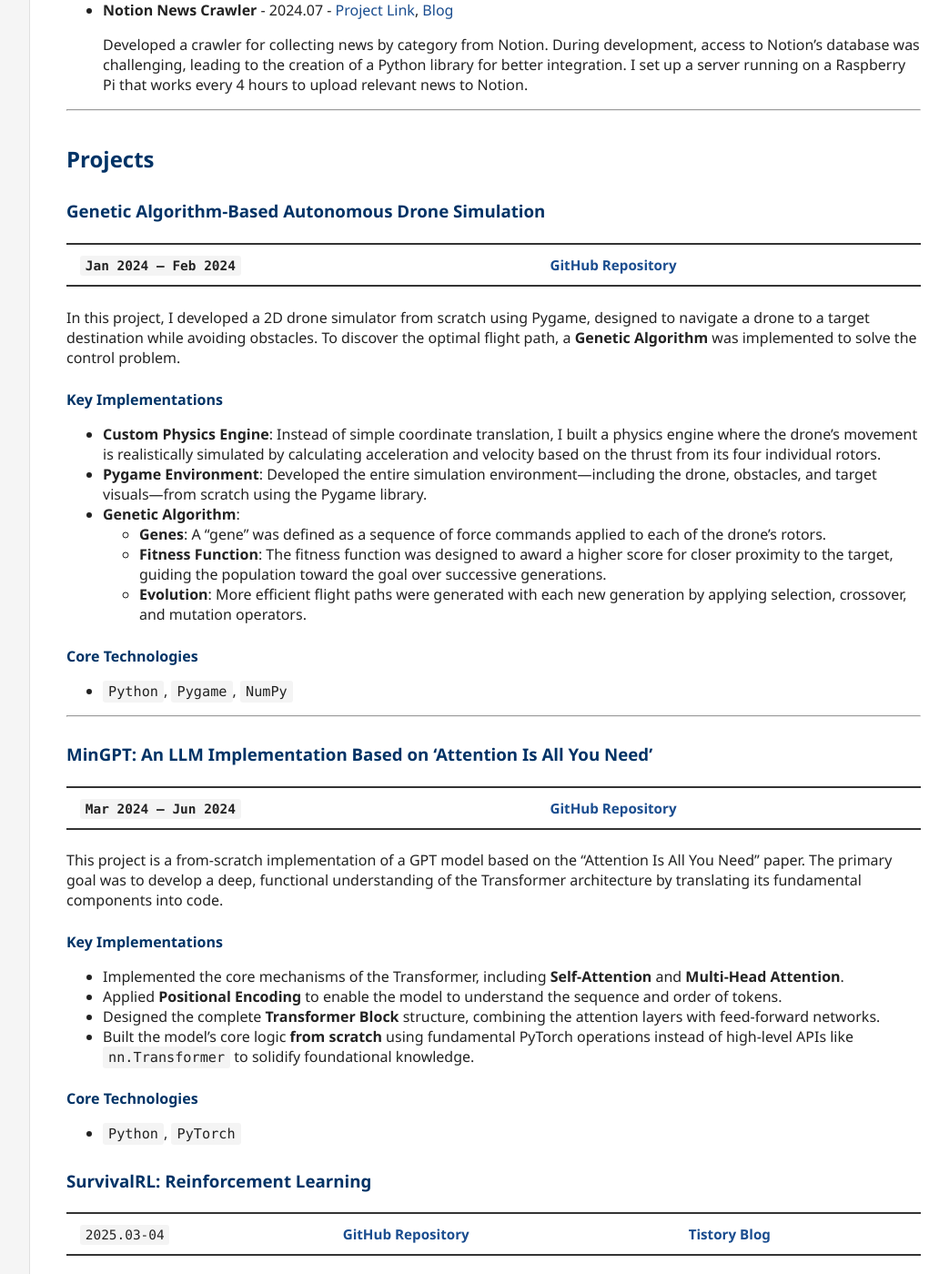
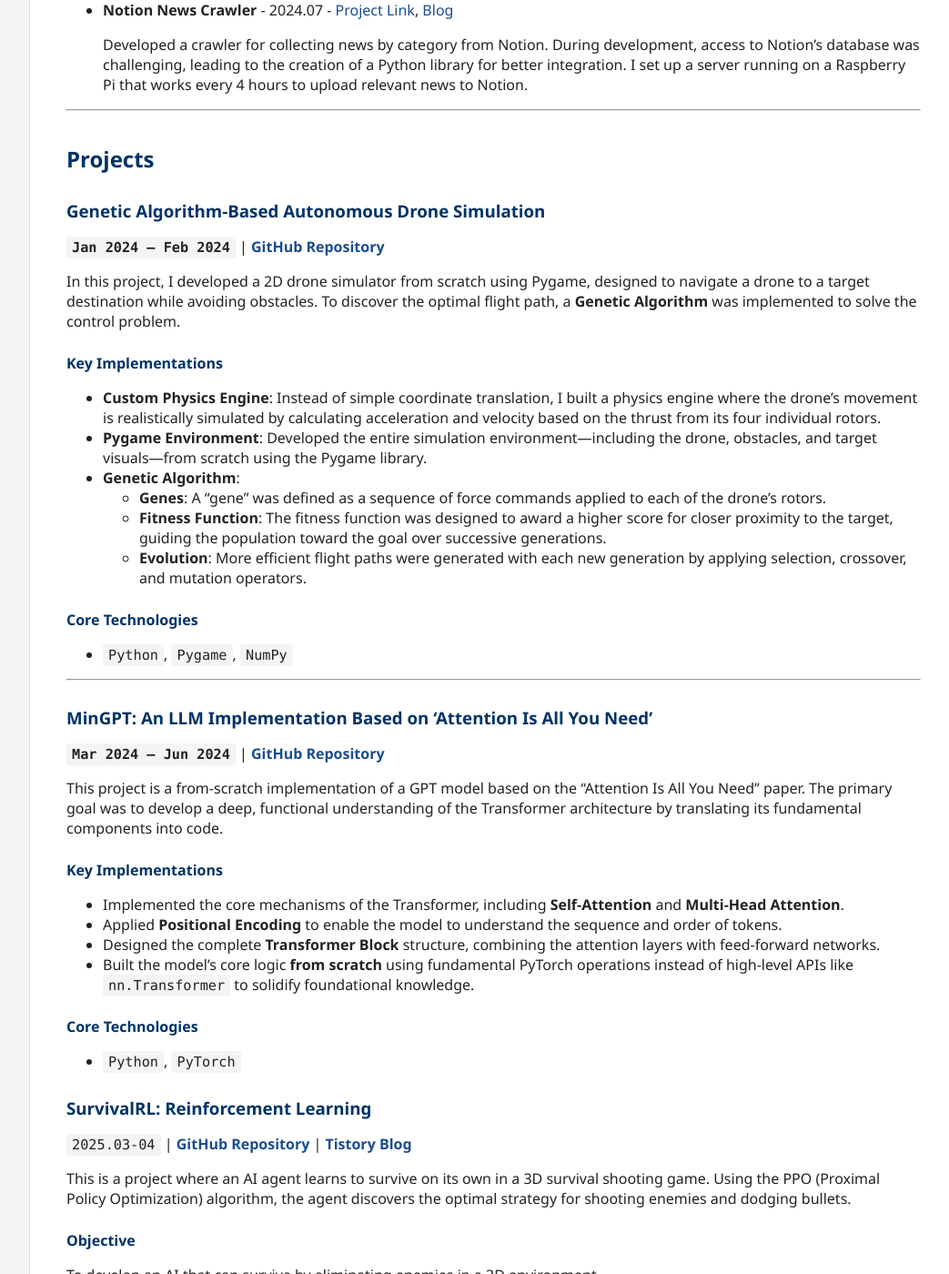
Before and after one commit to kar7mp5/kar7mp5.github.io, a Jekyll site: the page built from aboutme.md, in a window 1280 px wide and 1400 px high, scrolled down 657 px. Shown: the whole window at 91% size, without its empty margins (228-1271 px from the left). Built offline with Jekyll 4.4.1, drawn with Linux system fonts in a browser that asks for light colours.

Commit message:
style: Fix table style

```diff
--- a/aboutme.md
+++ b/aboutme.md
@@ -38,7 +38,7 @@ title: About Me
 
 ### Genetic Algorithm-Based Autonomous Drone Simulation
 
-**`Jan 2024 – Feb 2024`** | **[GitHub Repository](https://github.com/kar7mp5/Drone_Simulation)**
+**`Jan 2024 – Feb 2024`** \| **[GitHub Repository](https://github.com/kar7mp5/Drone_Simulation)**
 
 In this project, I developed a 2D drone simulator from scratch using Pygame, designed to navigate a drone to a target destination while avoiding obstacles. To discover the optimal flight path, a **Genetic Algorithm** was implemented to solve the control problem.
 
@@ -59,7 +59,7 @@ In this project, I developed a 2D drone simulator from scratch using Pygame, des
 
 ### MinGPT: An LLM Implementation Based on 'Attention Is All You Need'
 
-**`Mar 2024 – Jun 2024`** | **[GitHub Repository](https://github.com/kar7mp5/MinGPT)**
+**`Mar 2024 – Jun 2024`** \| **[GitHub Repository](https://github.com/kar7mp5/MinGPT)**
 
 This project is a from-scratch implementation of a GPT model based on the "Attention Is All You Need" paper. The primary goal was to develop a deep, functional understanding of the Transformer architecture by translating its fundamental components into code.
 
@@ -76,7 +76,7 @@ This project is a from-scratch implementation of a GPT model based on the "Atten
 
 ### SurvivalRL: Reinforcement Learning
 
-`2025.03-04` | [**GitHub Repository**](https://github.com/kar7mp5/SurvivalRL) | [**Tistory Blog**](https://kar7mp5.tistory.com/entry/Reinforcement-Learning-Python-Matplotlib%EC%9C%BC%EB%A1%9C-%EC%83%9D%ED%83%9C%EA%B3%84-%EA%B0%95%ED%99%94%ED%95%99%EC%8A%B5-%EC%8B%9C%EB%AE%AC%EB%A0%88%EC%9D%B4%EC%85%98-%EA%B5%AC%ED%98%84%ED%95%98%EA%B8%B0)
+`2025.03-04` \| [**GitHub Repository**](https://github.com/kar7mp5/SurvivalRL) \| [**Tistory Blog**](https://kar7mp5.tistory.com/entry/Reinforcement-Learning-Python-Matplotlib%EC%9C%BC%EB%A1%9C-%EC%83%9D%ED%83%9C%EA%B3%84-%EA%B0%95%ED%99%94%ED%95%99%EC%8A%B5-%EC%8B%9C%EB%AE%AC%EB%A0%88%EC%9D%B4%EC%85%98-%EA%B5%AC%ED%98%84%ED%95%98%EA%B8%B0)
 
 This is a project where an AI agent learns to survive on its own in a 3D survival shooting game. Using the PPO (Proximal Policy Optimization) algorithm, the agent discovers the optimal strategy for shooting enemies and dodging bullets.
 
```
